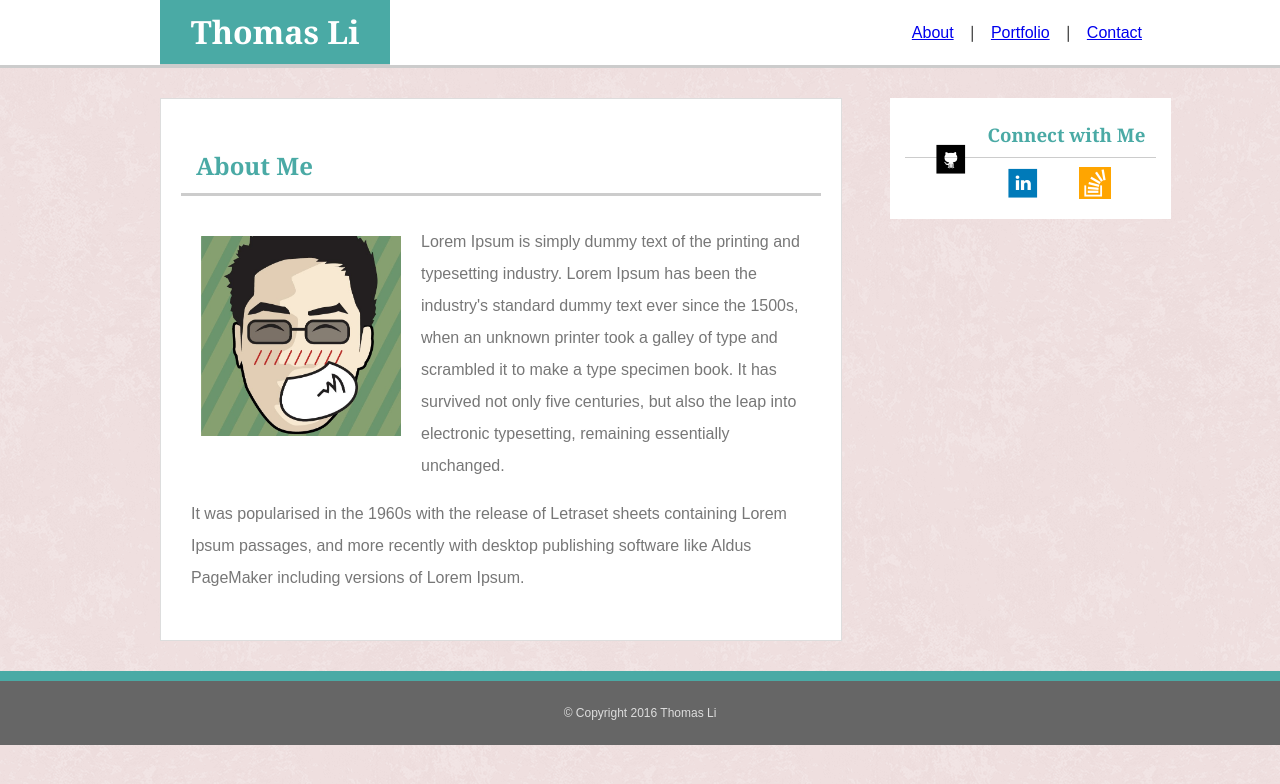
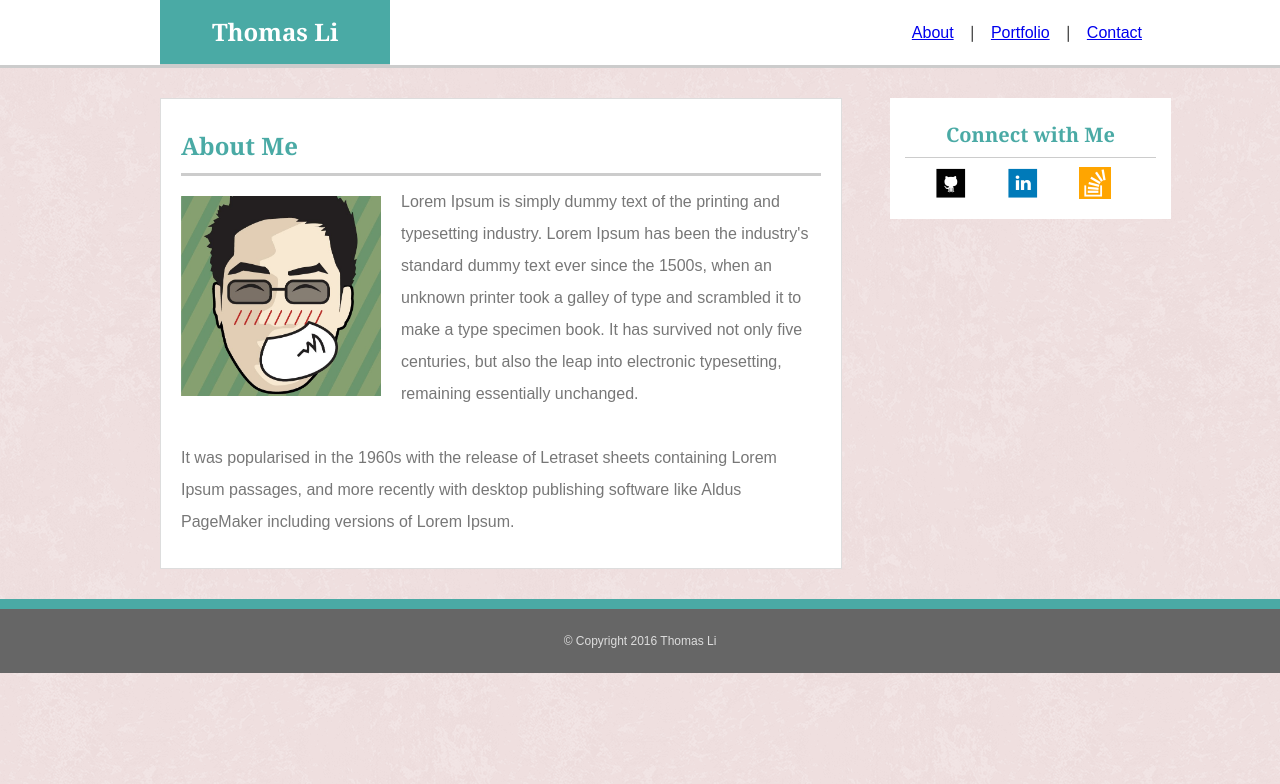
Before and after one commit to tmacli/Basic-Portfolio, a PHP site: page / in a window 1280 px wide. Shown: the top 784 px of the page. Run offline with PHP 8.4, Linux system fonts and the light colour scheme.

Commit message:
added reset.css and made layout changes

```diff
--- a/assets/css/style.css
+++ b/assets/css/style.css
@@ -54,6 +54,7 @@
 	font-family: 'Arial', 'Helvetica Neue', Helvetica, sans-serif;
 	color: #777777;
 	padding: 10px;
+	padding-left: 0px;
 	line-height: 200%;
 }
 
@@ -70,6 +71,8 @@
 
 .your_name {
 	background-color: #4aaaa5;
+	font-size: 24px;
+	font-weight: bold;
 	color: #ffffff;
 	padding: 20px;
 	margin: auto;
@@ -80,8 +83,14 @@
 	padding: 10px;
 }
 
+.pp {
+	padding-left: 0px;
+}
+
 .connect {
 	color: #4aaaa5;
+	font-size: 20px;
+	font-weight: bold;
 	border-bottom: 1px solid #cccccc;
 	padding: 10px;
 	margin: 15px;
@@ -89,7 +98,10 @@
 
 .about_me {
 	color: #4aaaa5;
+	font-size: 24px;
+	font-weight: bold;
 	padding: 15px;
+	padding-left: 0px;
 	border-bottom: 3px solid;
 	border-bottom-color: #cccccc;
 }
@@ -107,6 +119,8 @@
 
 .contact_heading {
 	color: #4aaaa5;
+	font-size: 24px;
+	font-weight: bold;
 	padding: 15px;
 	padding-left: 0px;
 	border-bottom: 3px solid #cccccc;
@@ -138,6 +152,8 @@
 
 .portfolio_heading {
 	color: #4aaaa5;
+	font-size: 24px;
+	font-weight: bold;
 	padding: 15px;
 	padding-left: 0px;
 	border-bottom: 3px solid #cccccc;
--- a/contact.html
+++ b/contact.html
@@ -2,7 +2,7 @@
 <html>
 <head>
 	<title>Contact</title>
-	<!-- <link rel="stylesheet" type="text/css" href="assets/css/reset.css"> -->
+	<link rel="stylesheet" type="text/css" href="assets/css/reset.css">
 	<link rel="stylesheet" type="text/css" href="assets/css/style.css">
 </head>
 
--- a/index.html
+++ b/index.html
@@ -2,7 +2,7 @@
 <html>
 <head>
 	<title>Basic Portfolio</title>
-	<!-- <link rel="stylesheet" type="text/css" href="assets/css/reset.css"> -->
+	<link rel="stylesheet" type="text/css" href="assets/css/reset.css">
 	<link rel="stylesheet" type="text/css" href="assets/css/style.css">
 </head>
 
@@ -28,11 +28,11 @@
 	<section>
 		<h1 class="about_me">About Me</h1>
 
-		<img src="assets/images/profile_picture.jpg" alt="Thomas Li" width="200">
+		<img class="pp" src="assets/images/profile_picture.jpg" alt="Thomas Li" width="200">
 
 		<article>
-			Lorem Ipsum is simply dummy text of the printing and typesetting industry. Lorem Ipsum has been the industry's standard dummy text ever since the 1500s, when an unknown printer took a galley of type and scrambled it to make a type specimen book. It has survived not only five centuries, but also the leap into electronic typesetting, remaining essentially unchanged.
-
+			<p>Lorem Ipsum is simply dummy text of the printing and typesetting industry. Lorem Ipsum has been the industry's standard dummy text ever since the 1500s, when an unknown printer took a galley of type and scrambled it to make a type specimen book. It has survived not only five centuries, but also the leap into electronic typesetting, remaining essentially unchanged.</p>
+			<br>
 			<p>It was popularised in the 1960s with the release of Letraset sheets containing Lorem Ipsum passages, and more recently with desktop publishing software like Aldus PageMaker including versions of Lorem Ipsum.
 			</p>
 		</article>
--- a/portfolio.html
+++ b/portfolio.html
@@ -2,7 +2,7 @@
 <html>
 <head>
 	<title>Portfolio</title>
-	<!-- <link rel="stylesheet" type="text/css" href="assets/css/reset.css"> -->
+	<link rel="stylesheet" type="text/css" href="assets/css/reset.css">
 	<link rel="stylesheet" type="text/css" href="assets/css/style.css">
 </head>
 
```
